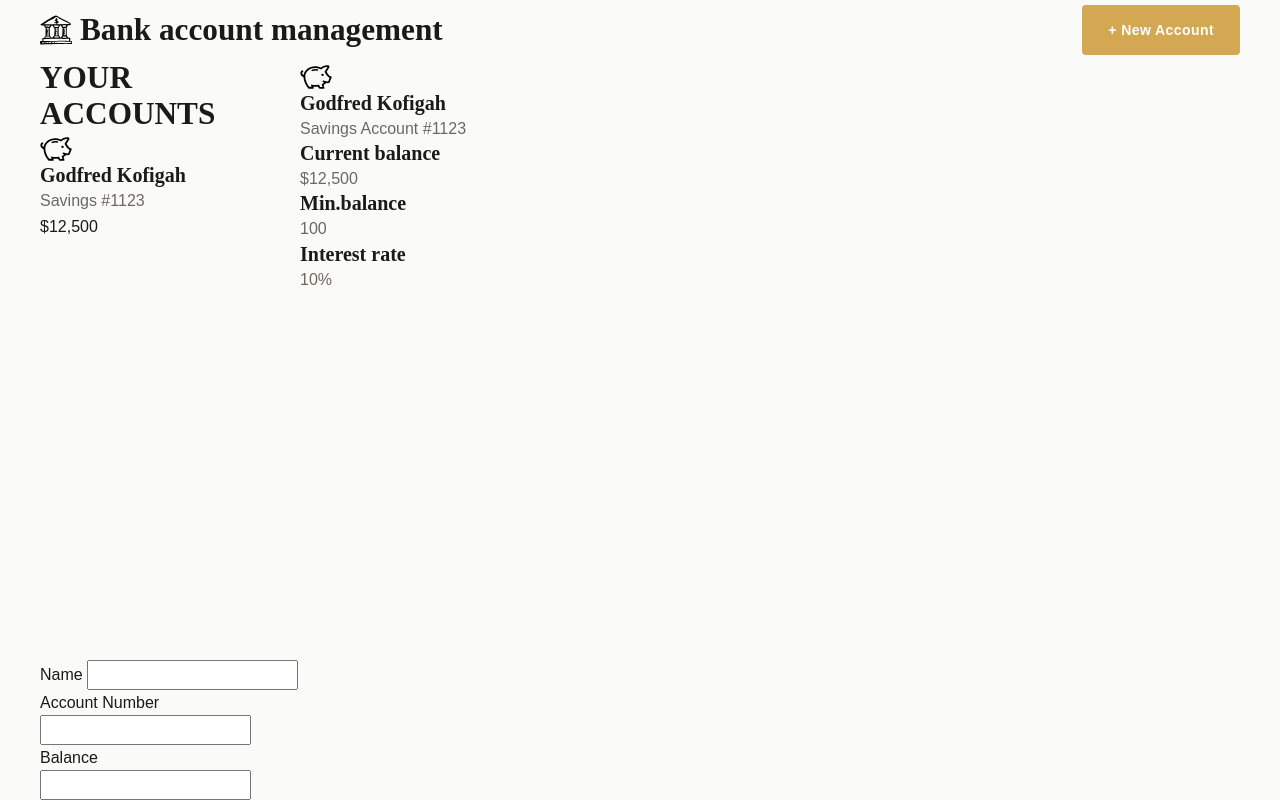
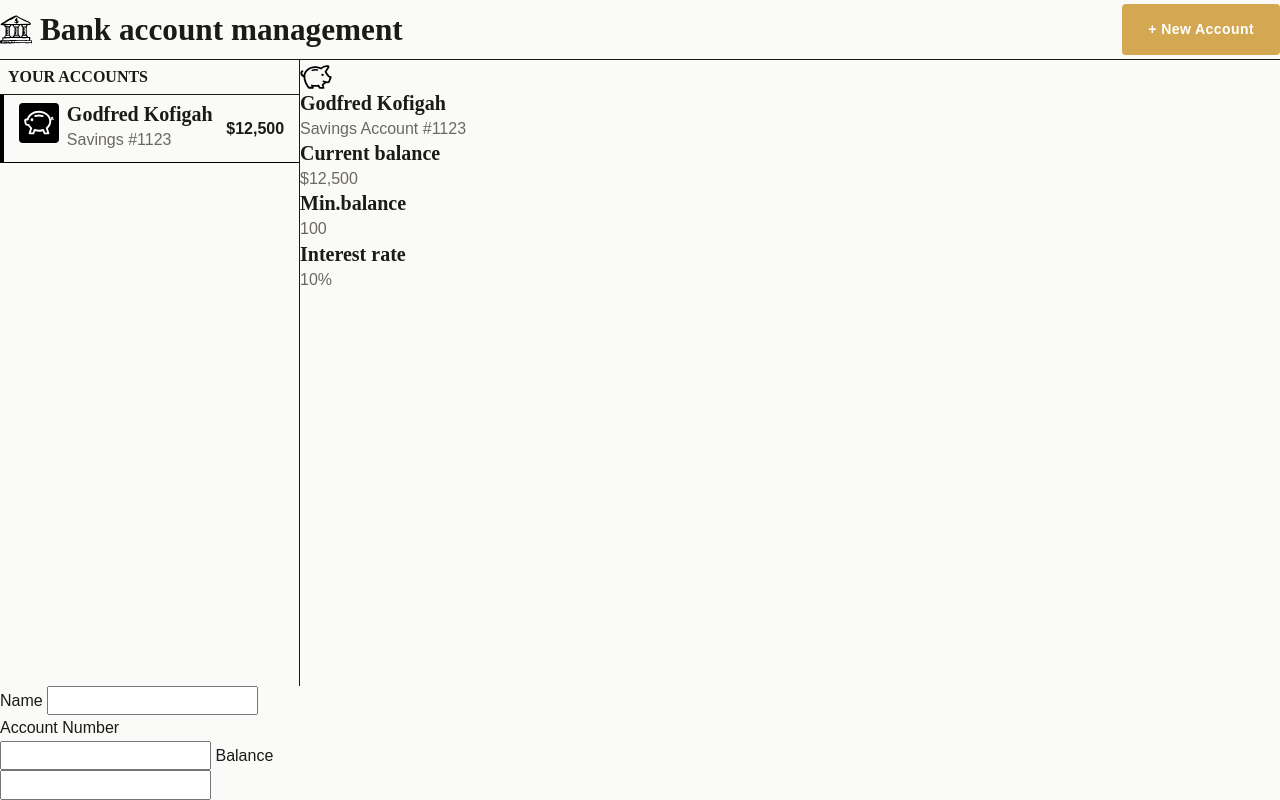
Before and after one commit to Chrono-QuasarDev/bank-account-system, a plain HTML site: page index.html in a window 1280 px wide. Drawn offline with Linux system fonts and the light colour scheme.

Commit message:
feat: style side bar and list layout

```diff
--- a/index.html
+++ b/index.html
@@ -17,7 +17,7 @@
       <p class="browsehappy">You are using an <strong>outdated</strong> browser. Please <a href="#">upgrade your browser</a> to improve your experience.</p>
     <![endif]-->
 
-    <div class="app wrapper">
+    <div class="app">
       <div class="top-bar">
         <div class="header__left">
           <img src="./images/bank-svgrepo-com.svg" alt="Bank logo">
@@ -29,15 +29,24 @@
       </div>
 
       <div class="side-bar">
-        <h2>YOUR ACCOUNTS</h2>
-        <li>
-          <a href="#">
-            <img src="./images/piggy-bank-svgrepo-com.svg" alt="Piggy bank logo">
-            <div>
-              <h3>Godfred Kofigah</h3>
-              <p>Savings #1123</p>
-              <span>$12,500</span>
+        <div class="side-title__container">
+          <h2 class="side-bar__title">YOUR ACCOUNTS</h2>
+        </div>
+        <li class="acc-list">
+          <a href="#" class="acc-element">
+            <div class="list-detail">
+              <div class="list-icon">
+                <svg xmlns="http://www.w3.org/2000/svg" width="30" height="30" fill="currentColor" class="bi bi-piggy-bank" viewBox="0 0 16 16">
+                  <path d="M5 6.25a.75.75 0 1 1-1.5 0 .75.75 0 0 1 1.5 0m1.138-1.496A6.6 6.6 0 0 1 7.964 4.5c.666 0 1.303.097 1.893.273a.5.5 0 0 0 .286-.958A7.6 7.6 0 0 0 7.964 3.5c-.734 0-1.441.103-2.102.292a.5.5 0 1 0 .276.962"/>
+                  <path fill-rule="evenodd" d="M7.964 1.527c-2.977 0-5.571 1.704-6.32 4.125h-.55A1 1 0 0 0 .11 6.824l.254 1.46a1.5 1.5 0 0 0 1.478 1.243h.263c.3.513.688.978 1.145 1.382l-.729 2.477a.5.5 0 0 0 .48.641h2a.5.5 0 0 0 .471-.332l.482-1.351c.635.173 1.31.267 2.011.267.707 0 1.388-.095 2.028-.272l.543 1.372a.5.5 0 0 0 .465.316h2a.5.5 0 0 0 .478-.645l-.761-2.506C13.81 9.895 14.5 8.559 14.5 7.069q0-.218-.02-.431c.261-.11.508-.266.705-.444.315.306.815.306.815-.417 0 .223-.5.223-.461-.026a1 1 0 0 0 .09-.255.7.7 0 0 0-.202-.645.58.58 0 0 0-.707-.098.74.74 0 0 0-.375.562c-.024.243.082.48.32.654a2 2 0 0 1-.259.153c-.534-2.664-3.284-4.595-6.442-4.595M2.516 6.26c.455-2.066 2.667-3.733 5.448-3.733 3.146 0 5.536 2.114 5.536 4.542 0 1.254-.624 2.41-1.67 3.248a.5.5 0 0 0-.165.535l.66 2.175h-.985l-.59-1.487a.5.5 0 0 0-.629-.288c-.661.23-1.39.359-2.157.359a6.6 6.6 0 0 1-2.157-.359.5.5 0 0 0-.635.304l-.525 1.471h-.979l.633-2.15a.5.5 0 0 0-.17-.534 4.65 4.65 0 0 1-1.284-1.541.5.5 0 0 0-.446-.275h-.56a.5.5 0 0 1-.492-.414l-.254-1.46h.933a.5.5 0 0 0 .488-.393m12.621-.857a.6.6 0 0 1-.098.21l-.044-.025c-.146-.09-.157-.175-.152-.223a.24.24 0 0 1 .117-.173c.049-.027.08-.021.113.012a.2.2 0 0 1 .064.199"/>
+                </svg>
+              </div>
+              <div>
+                <h3>Godfred Kofigah</h3>
+                <p>Savings #1123</p>
+              </div>
             </div>
+            <div class="amount">$12,500</div>
           </a>
         </li>
       </div>
--- a/style.css
+++ b/style.css
@@ -126,7 +126,7 @@
 /* ── Pages ──────────────────────── */
 .app {
   display: grid;
-  grid-template-columns: 260px 1fr;
+  grid-template-columns: 300px 1fr;
   grid-template-rows: 60px 1fr;
   height: 100vh;
 }
@@ -137,9 +137,54 @@
   display: flex;
   justify-content: space-between;
   align-items: center;
+  border-bottom: 1px solid #1A1A18;
 }
 
 .header__left {
   display: flex;
   gap: var(--space-sm);
 }
+
+
+/* ── Side-bar ──────────── */
+.side-bar {
+  border-right: 1px solid #1A1A18;
+}
+.side-title__container {
+  padding: var(--space-sm);
+  border-bottom: 1px solid #1A1A18;
+}
+
+.side-bar__title {
+  font-size: var(--text-base);
+}
+
+.acc-element {
+  display: flex;
+  justify-content: space-around;
+  align-items: center;
+  padding: var(--space-sm);
+  border-left: 4px solid black;
+  border-bottom: 1px solid black;
+}
+
+.list-detail {
+  display: flex;
+  gap: var(--space-sm);
+}
+
+.list-icon {
+  display: flex;
+  justify-content: center;
+  align-items: center;
+  background: black;
+  border-radius: var(--radius-sm);
+  width: 40px;
+  height: 40px;
+}
+
+.list-icon svg {
+  fill: #FFFFFF;
+}
+
+.amount { font-weight: 600; }
```
